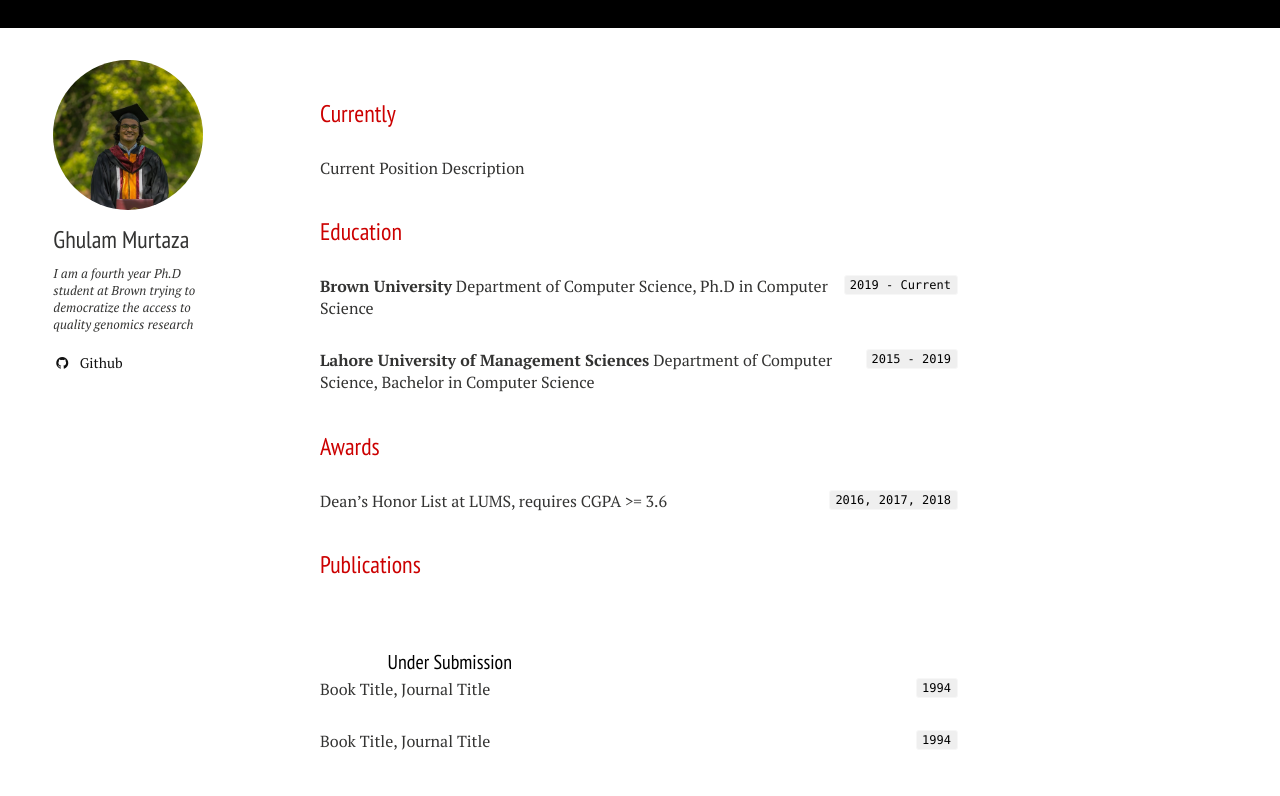
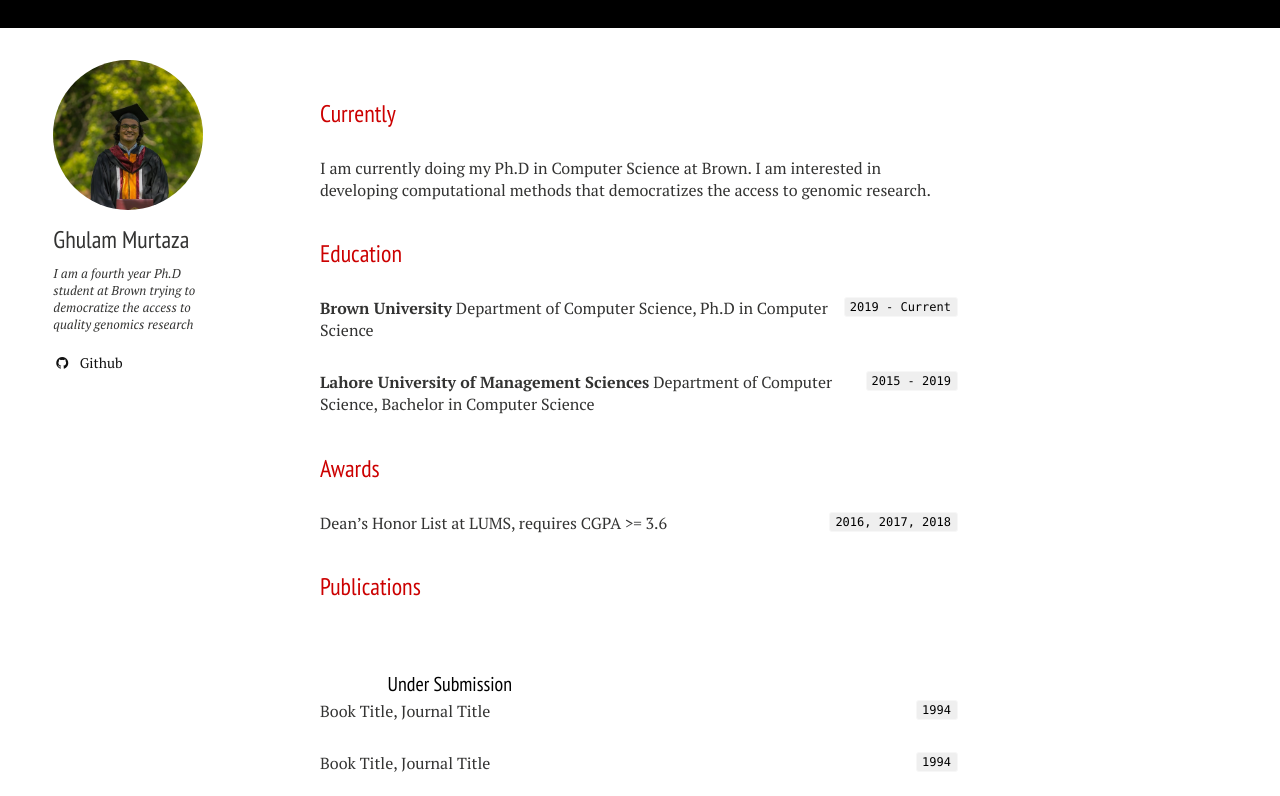
Before and after one commit to gmurtaza404/gmurtaza404.github.io, a Jekyll site: the page built from resume.md, in a window 1280 px wide and 900 px high, cut to the strip 104-900 px from the top of the window. Built offline with Jekyll 4.4.1, drawn with Linux system fonts in a browser that asks for light colours; nearby versions of some CDN libraries.

Commit message:
added some personal bio

```diff
--- a/resume.md
+++ b/resume.md
@@ -5,7 +5,8 @@
 ---
 ## Currently
 
-Current Position Description
+I am currently doing my Ph.D in Computer Science at Brown. I am interested in developing computational methods that democratizes the access to genomic research.
+
 
 ## Education
 
```
